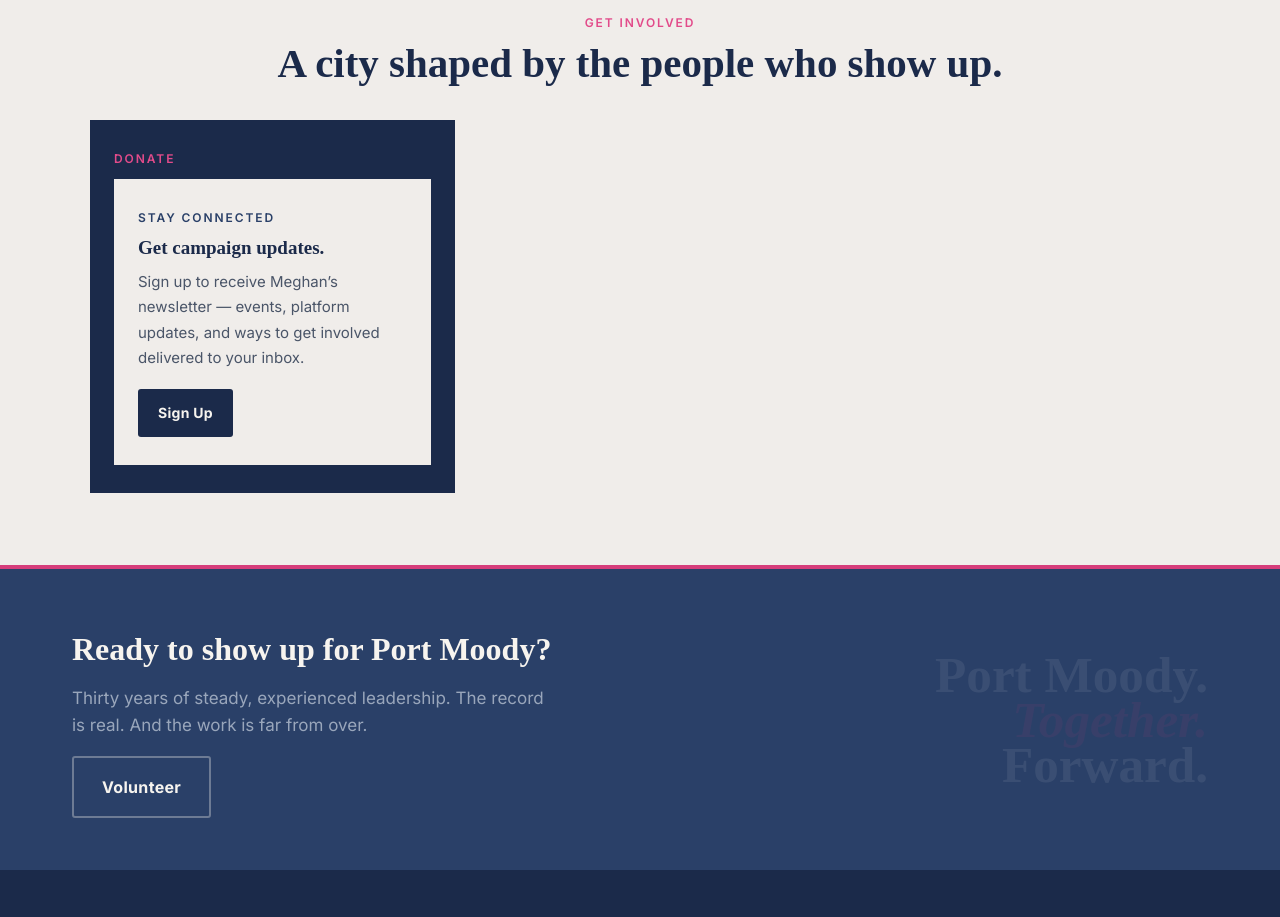
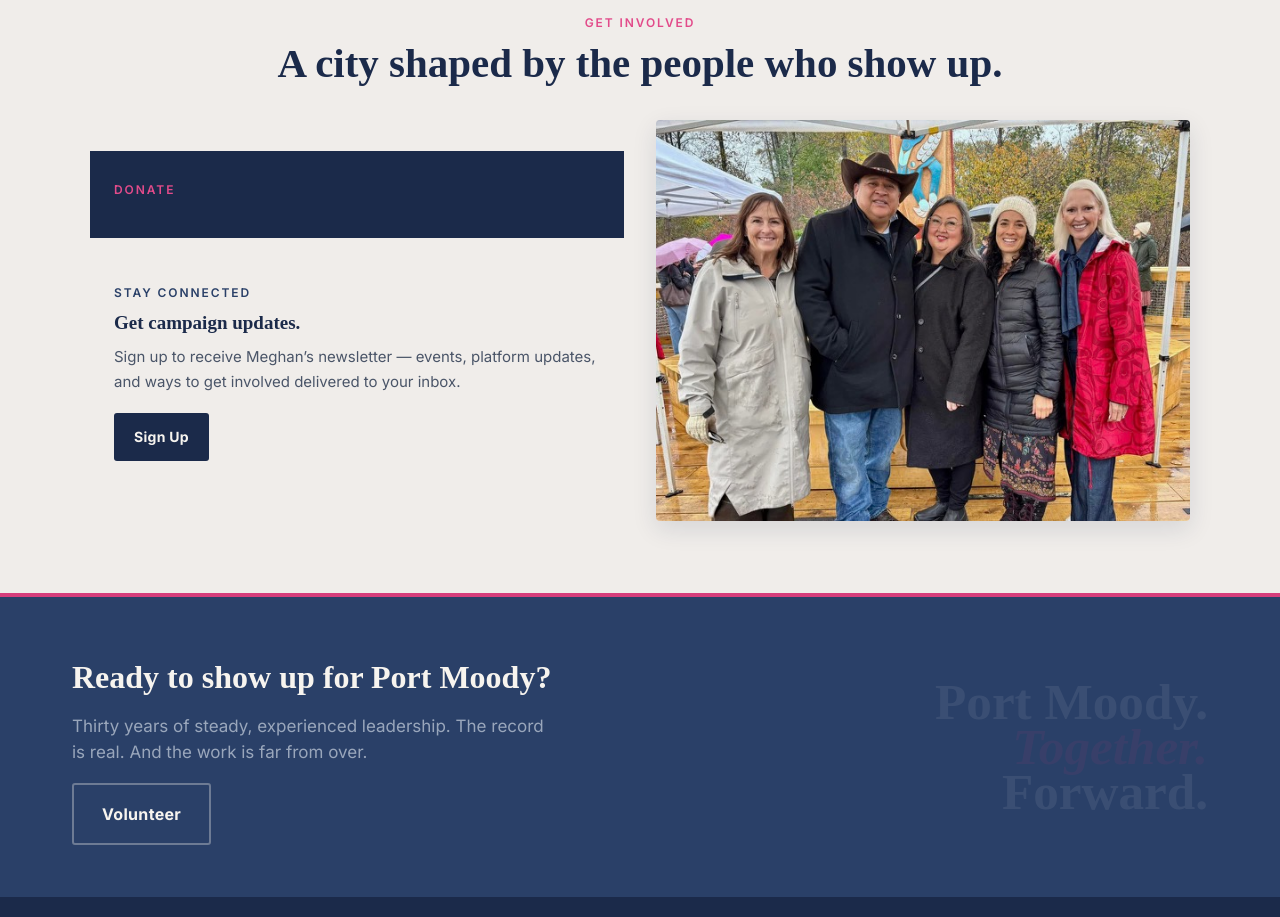
Before and after one commit to portmoodymultiplex/meghanlahti, a plain HTML site: page index.html in a window 1280 px wide. Shown: the part 4300-5217 px from the top of the page. Drawn offline with Linux system fonts and the light colour scheme.

Commit message:
Refactor layout of involvement section in index.html

```diff
--- a/index.html
+++ b/index.html
@@ -430,15 +430,21 @@ img { display: block; max-width: 100%; }
       <span class="t-label" style="display:block;text-align:center;">Get Involved</span>
       <h2 class="t-h2" style="text-align:center;">A city shaped by the people who show up.</h2>
     </div>
-    <div class="comm-grid">
+    <div style="display:grid;grid-template-columns:1fr 1fr;gap:32px;align-items:center;">
+      <div style="display:flex;flex-direction:column;gap:16px;">
         <div class="comm-card" style="background:var(--navy);">
           <span class="t-label">Donate</span>
-
+          <!-- Your donate card content here -->
+        </div>
         <div class="comm-card" style="background:var(--cream);">
           <span class="t-label t-label-forest">Stay Connected</span>
           <h3 class="t-h3" style="font-size:19px;margin-bottom:10px;">Get campaign updates.</h3>
           <p style="font-size:15px;color:var(--slate);line-height:1.7;">Sign up to receive Meghan&rsquo;s newsletter &mdash; events, platform updates, and ways to get involved delivered to your inbox.</p>
           <div style="margin-top:18px;"><a href="/contact.html" class="btn btn-navy" style="font-size:14px;padding:12px 20px;">Sign Up</a></div>
+        </div>
+      </div>
+      <div>
+        <img src="meghan-zoe-royer.jpg" alt="Meghan with Zoe Royer, MP for Tri-Cities" style="max-width:100%;border-radius:4px;box-shadow:0 8px 24px rgba(27,42,74,0.12);">
       </div>
     </div>
   </div>
```
Lines whose indentation alone changed are shown as unchanged.
